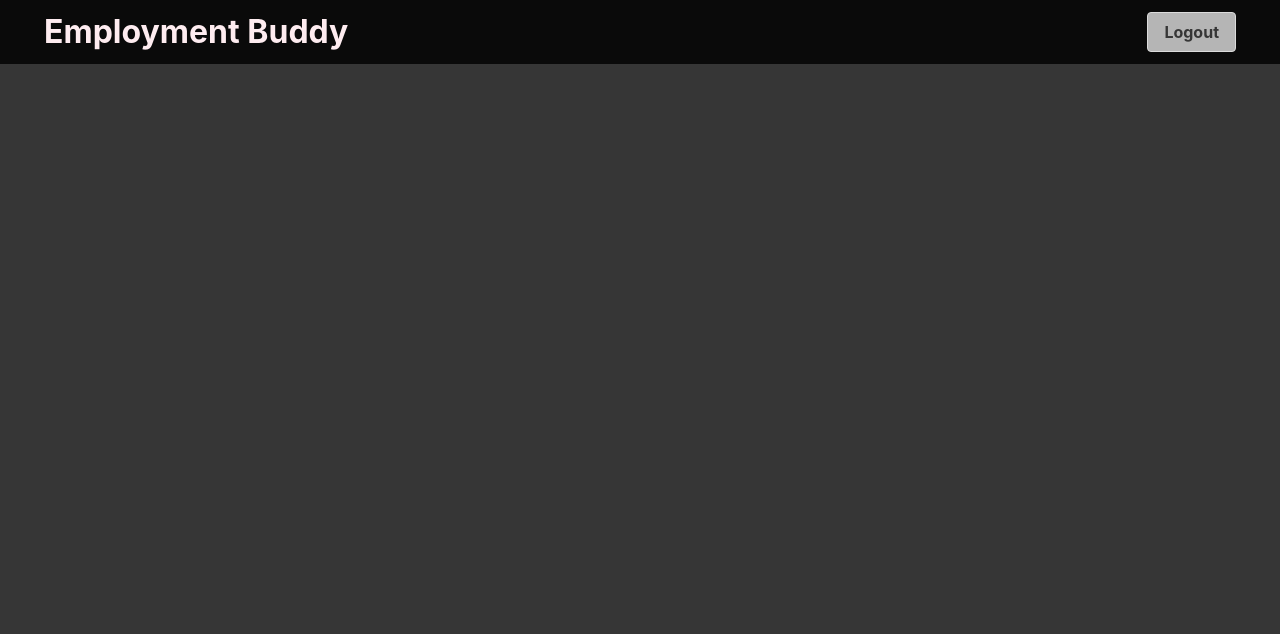
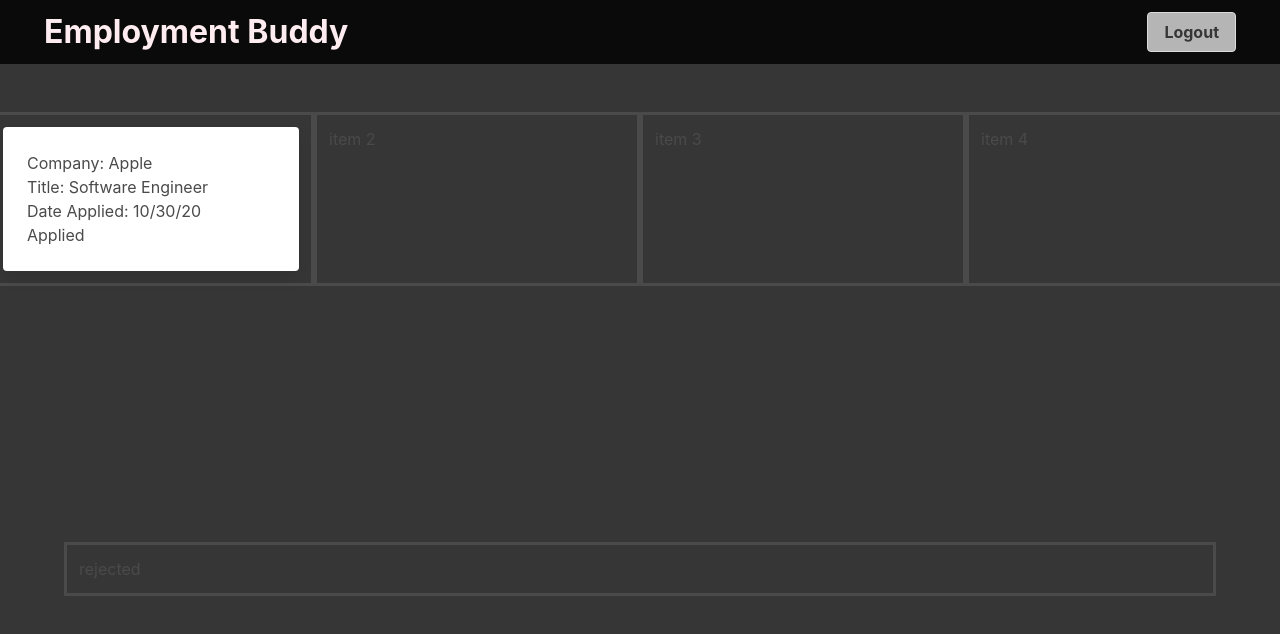
Before and after one commit to anusontarangkul/employment-buddy, a website: page public/jobs.html in a window 1280 px wide. Drawn offline with nearby package versions, Linux system fonts and the light colour scheme.

Commit message:
added  container

```diff
--- a/public/css/style.css
+++ b/public/css/style.css
@@ -62,3 +62,11 @@
 .login-title {
   font-size: 3rem;
 }
+
+.job-board {
+  margin-top: 3rem;
+}
+
+.border-styling {
+  border-style: solid;
+}
--- a/public/html/jobs.html
+++ b/public/jobs.html
@@ -50,8 +50,36 @@
         </div>
       </div>
     </nav>
-    <section
-      class="hero is-fullheight has-background-dark section-main"
-    ></section>
+    <section class="hero is-fullheight has-background-dark section-main">
+      <div class="columns wrapper job-board">
+        <div id="applied-DOM" class="column container border-styling">
+          <div class="job-card-DOM card">
+            <div class="card-content">
+              <p>Company: Apple</p>
+              <p>Title: Software Engineer</p>
+              <p>Date Applied: 10/30/20</p>
+              <p>Applied</p>
+            </div>
+          </div>
+        </div>
+
+        <div id="phone-DOM" class="column container border-styling">
+          <div class="job-card-DOM">item 2</div>
+        </div>
+        <div id="interviewing-DOM" class="column container border-styling">
+          <div class="job-card-DOM">item 3</div>
+        </div>
+        <div id="offer-DOM" class="column container border-styling">
+          <div class="job-card-DOM">item 4</div>
+        </div>
+      </div>
+      <div class="columns wrapper">
+        <div id="rejected-DOM" class="column container border-styling">
+          <div class="job-card-DOM">rejected</div>
+        </div>
+      </div>
+      <!-- Modal -->
+      <div id="modal-container"></div>
+    </section>
   </body>
 </html>
```
Also changed, not shown: public/index.html (renamed from public/html/index.html), public/js/jobs.js (added), public/login.html (renamed from public/html/login.html), public/signup.html (renamed from public/html/signup.html).
